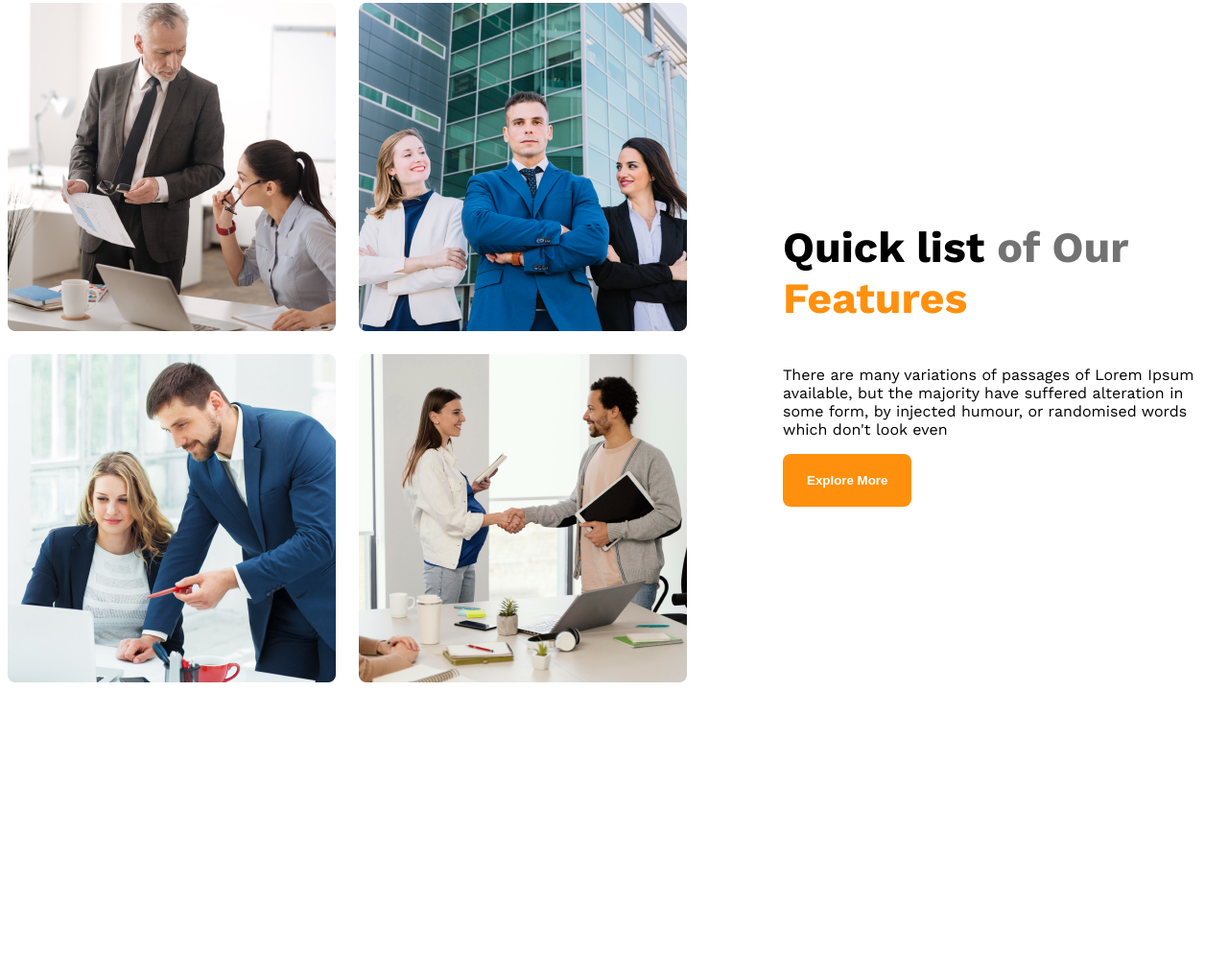
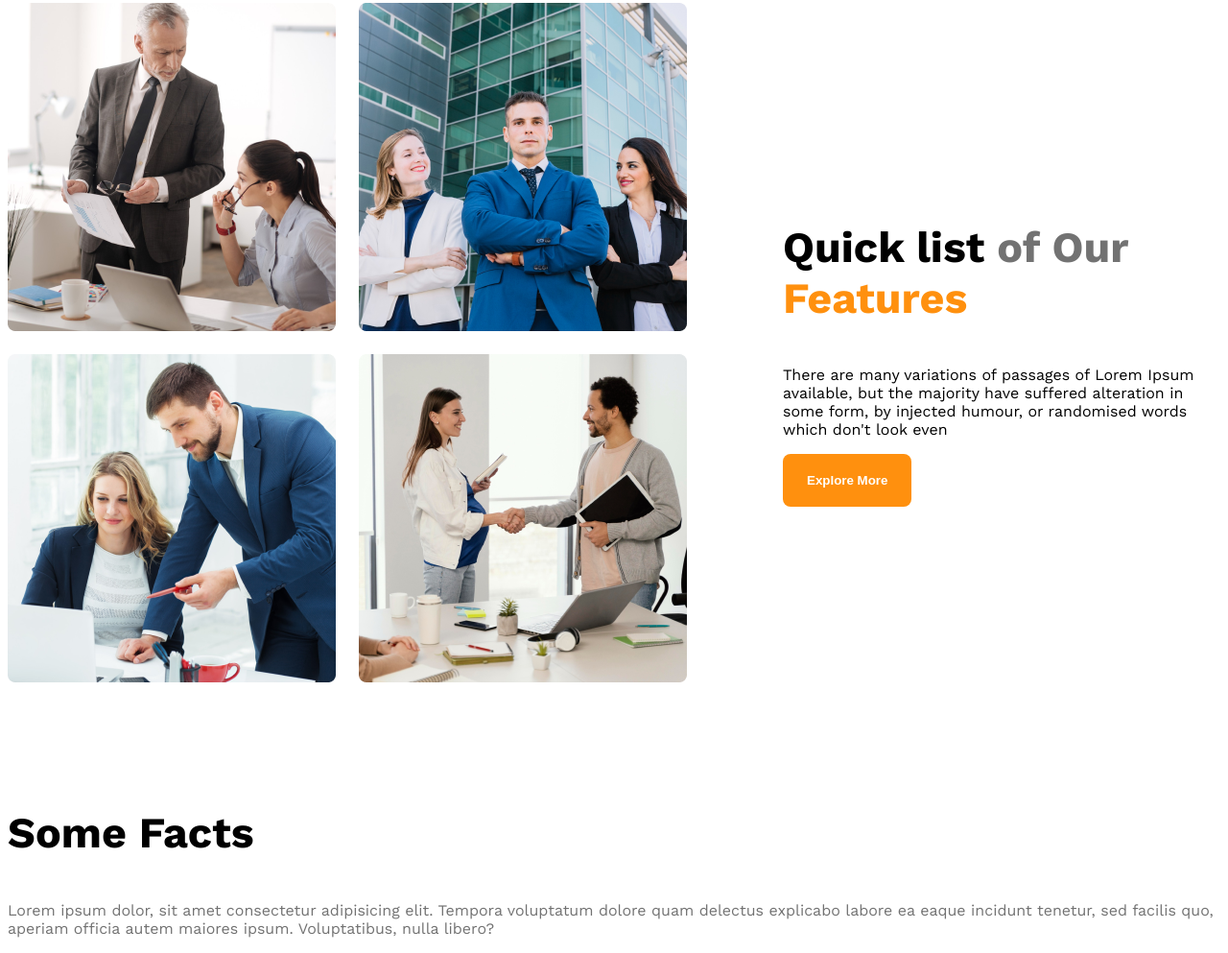
Before and after one commit to webzelo/g3-architect, a plain HTML site: page index.html in a window 1280 px wide. Shown: the part 1303-2296 px from the top of the page at 96% size. Before the commit the page ends 2022 px from the top, so only its background shows below. Drawn offline with nearby package versions, Linux system fonts and the light colour scheme.

Commit message:
Team Fact

```diff
--- a/index.html
+++ b/index.html
@@ -41,6 +41,10 @@
                 <button class="btn-primary">Explore More</button>
             </div>
         </section>
+        <section>
+            <h3 class="feature-title">Some Facts</h3>
+            <p class="text-light-gray">Lorem ipsum dolor, sit amet consectetur adipisicing elit. Tempora voluptatum dolore quam delectus explicabo labore ea eaque incidunt tenetur, sed facilis quo, aperiam officia autem maiores ipsum. Voluptatibus, nulla libero?</p>
+        </section>
     </main>
     <footer>
 
```
